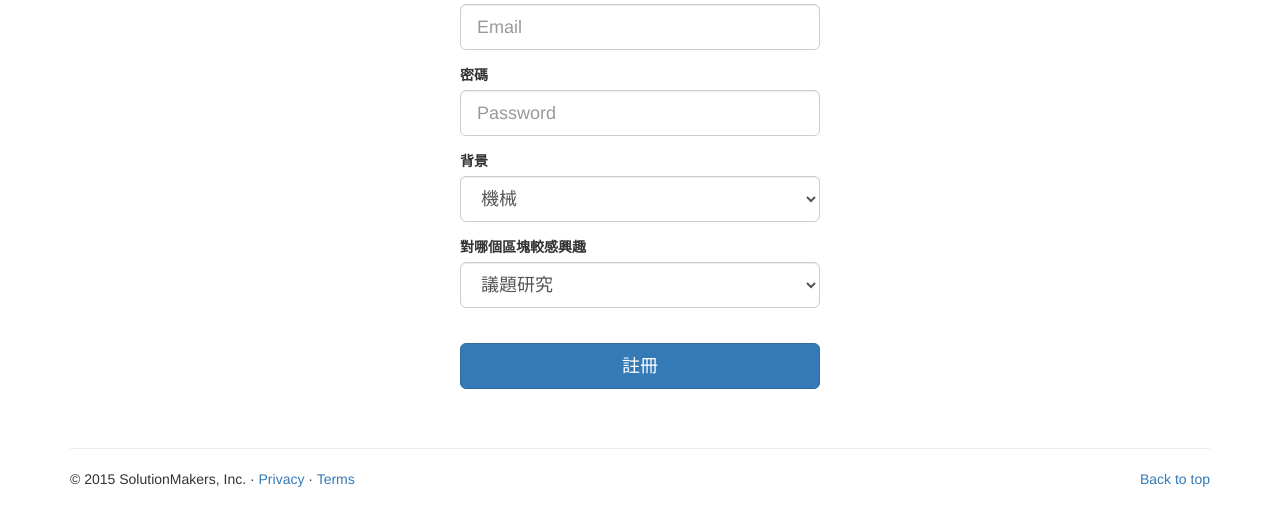
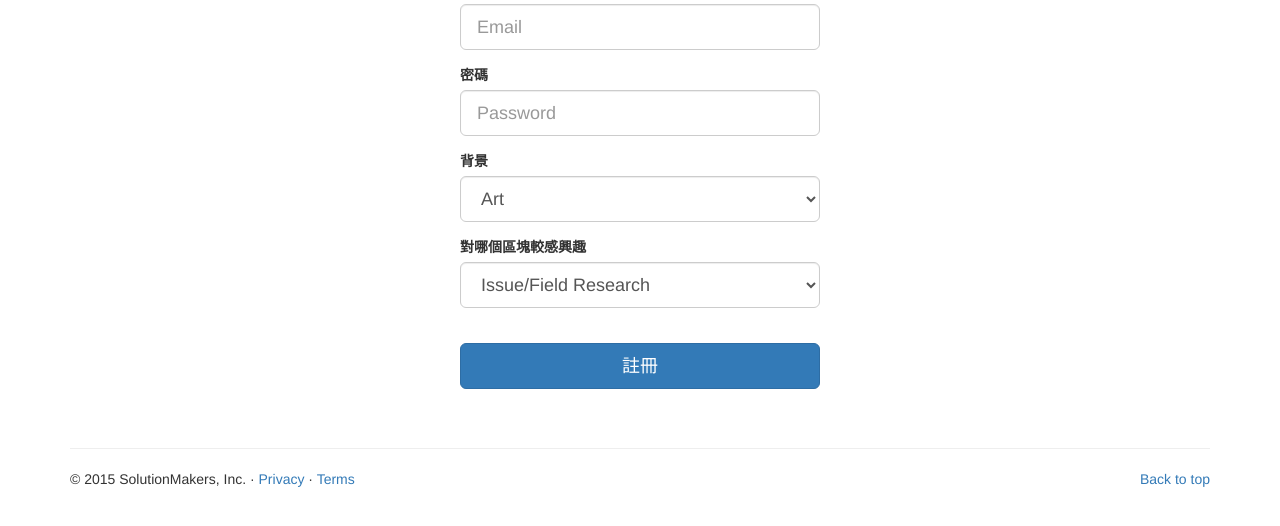
Before and after one commit to prob1995/solutionmakers, a Django app: page /newaccount/ in a window 1280 px wide. Shown: the part 177-703 px from the top of the page. Run offline with Django 3.2, Linux system fonts and the light colour scheme; some libraries are stand-ins or nearby versions.

Commit message:
sm ver.0.2.2

```diff
--- a/member/templates/newaccount.html
+++ b/member/templates/newaccount.html
@@ -31,22 +31,32 @@
             <div class="form-group">
             <label for="newmajor">背景</label>
             <select class="form-control input-lg" id='newmajor' placeholder="Major">
-              <option value="mechanical">機械</option>
-              <option value="electrical">電子</option>
-              <option value="culture">文化</option>
-              <option value="design">設計</option>
-              <option value="computer">電腦</option>
-              <option value="others">其他</option>
+              <option value="art">Art</option>
+              <option value="social">Social</option>
+              <option value="philosophy">Philosophy</option>
+              <option value="law">Law</option>
+              <option value="culture">Culture</option>
+              <option value="psychology">Psychology</option>
+              <option value="design">Design</option>
+              <option value="business">Business</option>
+              <option value="mechanical">Mechanical</option>
+              <option value="electrical">Electrical</option>
+              <option value="computer">Computer</option>
+              <option value="chemistry">Chemistry</option>
+              <option value="civil">Civil Engineering</option>
+              <option value="others">Others</option>
+              psychology
+
             </select>
             </div>
 
             <div class="form-group">
             <label for="interest">對哪個區塊較感興趣</label>
             <select class="form-control input-lg" id='interest' placeholder="interest">
-              <option value="議題研究">議題研究</option>
-              <option value="群眾解法">群眾解法</option>
-              <option value="社會設計同好">社會設計同好</option>
-              <option value="all">全部</option>
+              <option value="Issue/Field Research">Issue/Field Research</option>
+              <option value="Crowd Sourcing Solutions">Crowd Sourcing Solutions</option>
+              <option value="Social Design Peers">Social Design Peers</option>
+              <option value="all">All</option>
             </select>
             </div>
 
```
